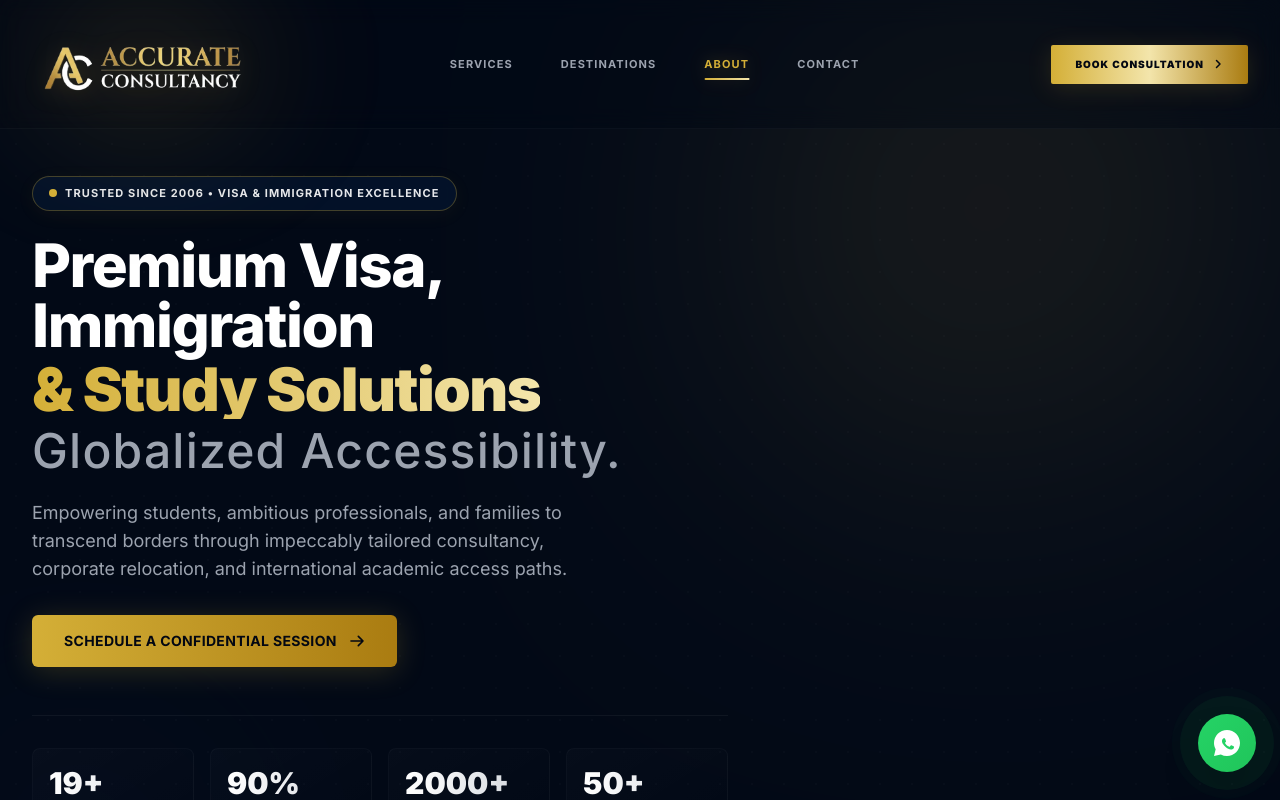
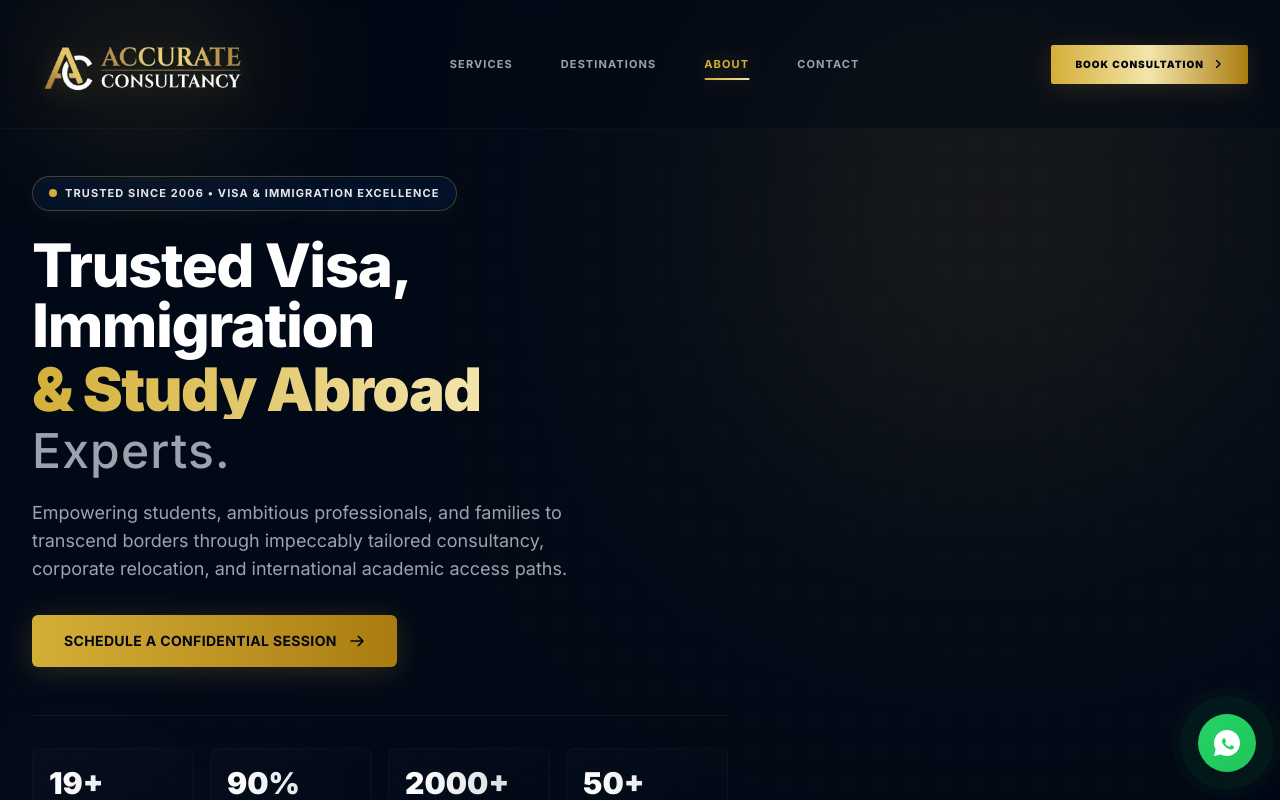
Before and after one commit to imran1001/Accurate-ConsultancyV3, a React (Vite) app: page / in a window 1280 px wide. Shown: the top 800 px of the page. Built offline with nearby package versions, Linux system fonts and the light colour scheme.

Commit message:
Update Hero component headings and text

```diff
--- a/src/components/Hero.jsx
+++ b/src/components/Hero.jsx
@@ -84,12 +84,12 @@
 
           {/* Core Dynamic Heading */}
           <h1 className="text-4xl sm:text-5xl md:text-6xl font-extrabold leading-[1.1] mb-6 text-white tracking-tight">
-            Premium Visa, Immigration <br className="hidden sm:inline" />
+            Trusted Visa, Immigration <br className="hidden sm:inline" />
             <span className="relative mt-1 inline-block bg-gradient-to-r from-[#D4AF37] via-[#F3E5AB] to-[#AA7C11] bg-[length:200%_auto] bg-clip-text text-transparent animate-textShimmer font-black">
-              & Study Solutions
+              & Study Abroad
             </span>
             <span className="block text-gray-400 text-3xl sm:text-4xl md:text-5xl font-medium mt-2 tracking-wide">
-              Globalized Accessibility.
+              Experts.
             </span>
           </h1>
 
@@ -107,7 +107,7 @@
               <span>Schedule a Confidential Session</span>
               <svg className="w-4 h-4 transform group-hover:translate-x-1 transition-transform duration-300" fill="none" viewBox="0 0 24 24" stroke="currentColor">
                 <path strokeLinecap="round" strokeLinejoin="round" strokeWidth="2.5" d="M14 5l7 7m0 0l-7 7m7-7H3" />
-              </svg>
+               </svg>
             </a>
           </div>
 
```
